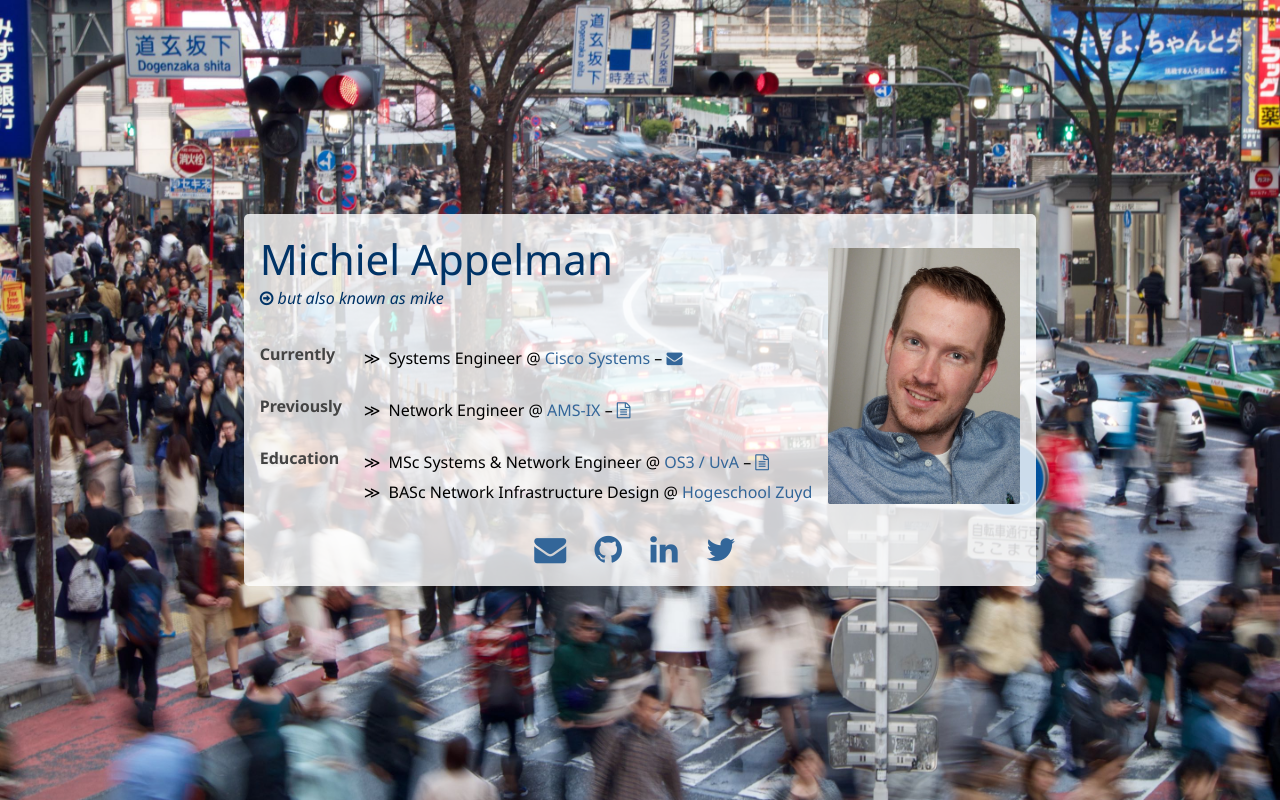
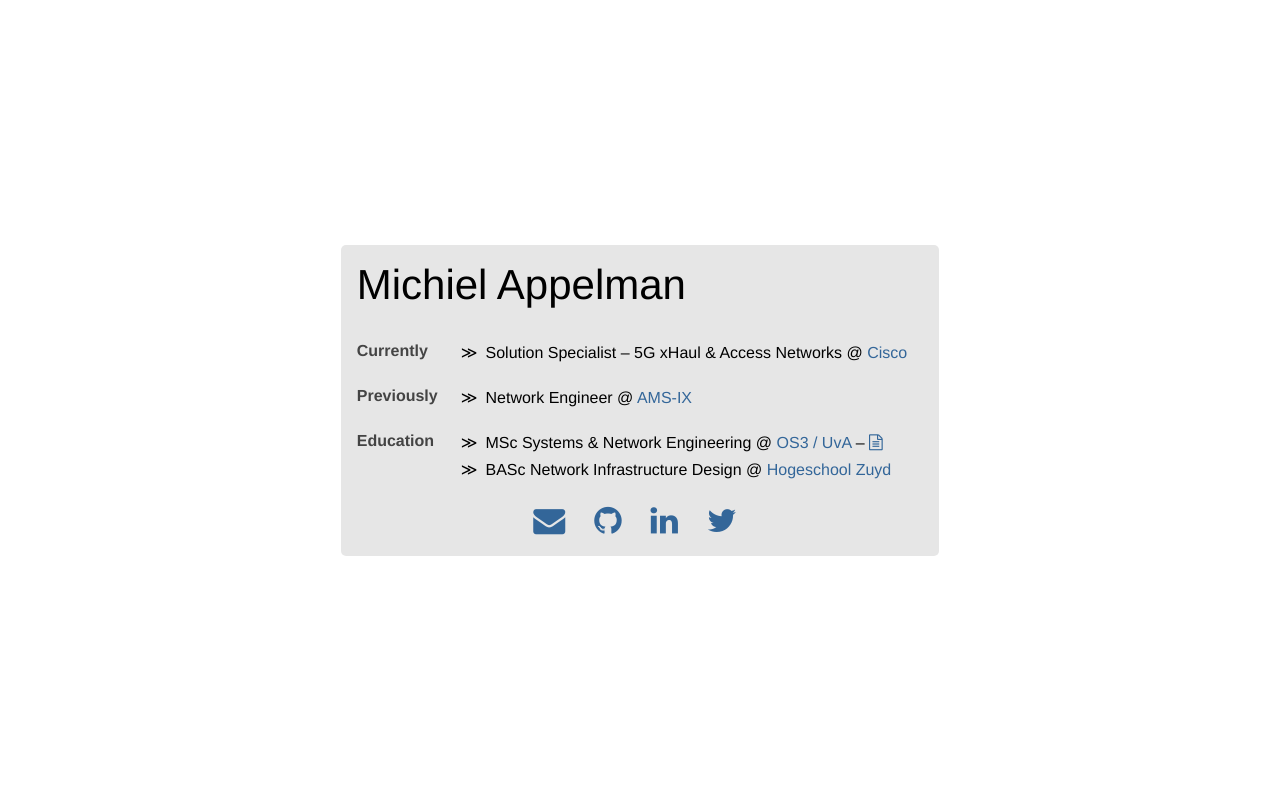
Before and after one commit to michielappelman/michielappelman.github.io, a plain HTML site: page index.html in a window 1280 px wide. Drawn offline with Linux system fonts and the light colour scheme.

Commit message:
Simplified the whole page

```diff
--- a/index.html
+++ b/index.html
@@ -8,18 +8,7 @@
         <title>Michiel Appelman</title>
         <link rel="stylesheet" type="text/css" href="style.css">
         <link rel="stylesheet" type="text/css" href="https://maxcdn.bootstrapcdn.com/font-awesome/4.6.3/css/font-awesome.min.css">
-        <script type="javascript">
-            (function(i,s,o,g,r,a,m){i['GoogleAnalyticsObject']=r;i[r]=i[r]||function(){
-                (i[r].q=i[r].q||[]).push(arguments)},i[r].l=1*new Date();a=s.createElement(o),
-                    m=s.getElementsByTagName(o)[0];a.async=1;a.src=g;m.parentNode.insertBefore(a,m)
-            })(window,document,'script','https://www.google-analytics.com/analytics.js','ga');
-            ga('create', 'UA-55932811-1', 'auto');
-            ga('send', 'pageview');
-        </script>
     </head>
-    <!--
-        Yeah this site was not meant to work on all browsers. It works on mine, tho!
-    -->
     <body>
         <div class='center-container'>
             <div class='center-item'>
@@ -27,20 +16,16 @@
                     <div class='tworow-item'>
                         <div class='inner-container'>
                             <div class='inner-item'>
-                                <span id='name'>Michiel Appelman</span><br/>
-                                <span id='nickname'><i class="fa fa-arrow-circle-o-right" aria-hidden="true"></i> but also known as mike</span>
+                                <span id='name'>Michiel Appelman</span>
                                 <dl>
                                     <dt>Currently</dt>
-                                    <dd>Systems Engineer @ <a href='https://www.cisco.com/'>Cisco Systems</a> – <a href="mailto:mappelma@cisco.com"><i class="fa fa-envelope" aria-hidden="true"></i></a></dd>
+                                    <dd>Solution Specialist – 5G xHaul &amp; Access Networks @ <a href='https://www.cisco.com/'>Cisco</a></dd>
                                     <dt>Previously</dt>
-                                    <dd>Network Engineer @ <a href='https://ams-ix.net/'>AMS-IX</a> – <a href="https://www.scribd.com/doc/95267122/Ethernet-Performance-Measurement"><i class="fa fa-file-text-o" aria-hidden="true"></i></a></dd>
+                                    <dd>Network Engineer @ <a href='https://ams-ix.net/'>AMS-IX</a></dd>
                                     <dt>Education</dt>
-                                    <dd>MSc Systems &amp; Network Engineer @ <a href="https://www.os3.nl">OS3 / UvA</a> – <a href="https://www.scribd.com/doc/154597089/Architecture-of-Dynamic-VPNs-in-OpenFlow"><i class="fa fa-file-text-o" aria-hidden="true"></i></a></dd>
+                                    <dd>MSc Systems &amp; Network Engineering @ <a href="https://www.os3.nl">OS3 / UvA</a> – <a href="https://www.scribd.com/doc/154597089/Architecture-of-Dynamic-VPNs-in-OpenFlow"><i class="fa fa-file-text-o" aria-hidden="true"></i></a></dd>
                                     <dd>BASc Network Infrastructure Design @ <a href="http://www.zuyd.nl/">Hogeschool Zuyd</a></dd>
                                 </dl>
-                            </div>
-                            <div class='photo'>
-                                <img src="pic-Michiel_Appelman.jpg" alt="Michiel Appelman Mugshot" height='256px'/>
                             </div>
                         </div>
                     </div>
--- a/style.css
+++ b/style.css
@@ -1,16 +1,9 @@
-@import url(https://fonts.googleapis.com/css?family=Noto+Sans:400,400italic,700);
-
 html, body {
     height: 100%;
 }
 body {
     margin: 0;
-    font-family: 'Noto Sans', 'Helvetica', sans-serif;
-    background-image: url("background.jpg");
-    background-repeat: no-repeat;
-    background-position: left top;
-    background-attachment: fixed;
-    background-size: cover;
+    font-family: 'Helvetica', sans-serif;
 }
 
 a {
@@ -30,7 +23,7 @@ a {
     flex: 0 1 auto;
     align-self: auto;
     padding: 1em;
-    background: rgba(255, 255, 255, 0.8);
+    background: rgba(230, 230, 230);
     border-radius: 5px 5px 5px 5px;
 }
 .tworow-container {
@@ -61,21 +54,6 @@ a {
     margin-right: 1em;
 }
 
-.photo {
-    order: 1;
-    flex: 1 1 auto;
-    align-self: auto;
-    padding: 0;
-    margin: 0;
-}
-@media all and (max-width: 800px) {
-    .photo { display: none; }
-}
-img {
-    border-radius: 2px;
-}
-
-
 dl {
     margin: 1em 0;
     padding: 0;
@@ -105,12 +83,6 @@ dd:before {
 
 #name {
     font-size: 42px;
-    color: #003366;
-}
-#nickname {
-    font-size: 16px;
-    font-style: italic;
-    color: #003366;
 }
 #icons {
     font-size: 32px;
```
